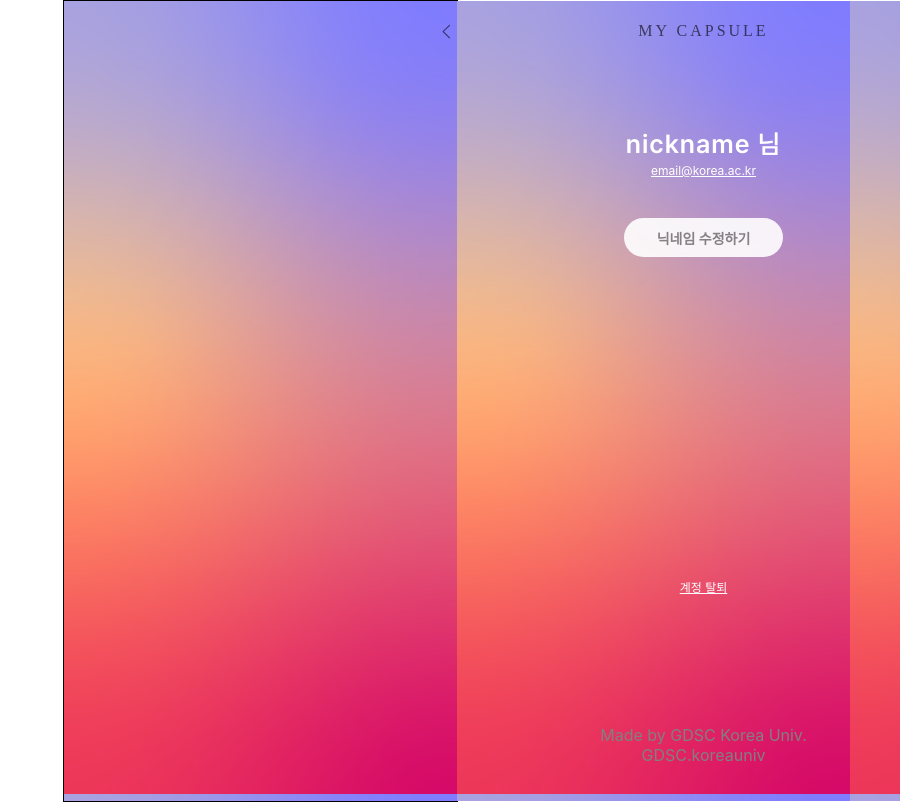
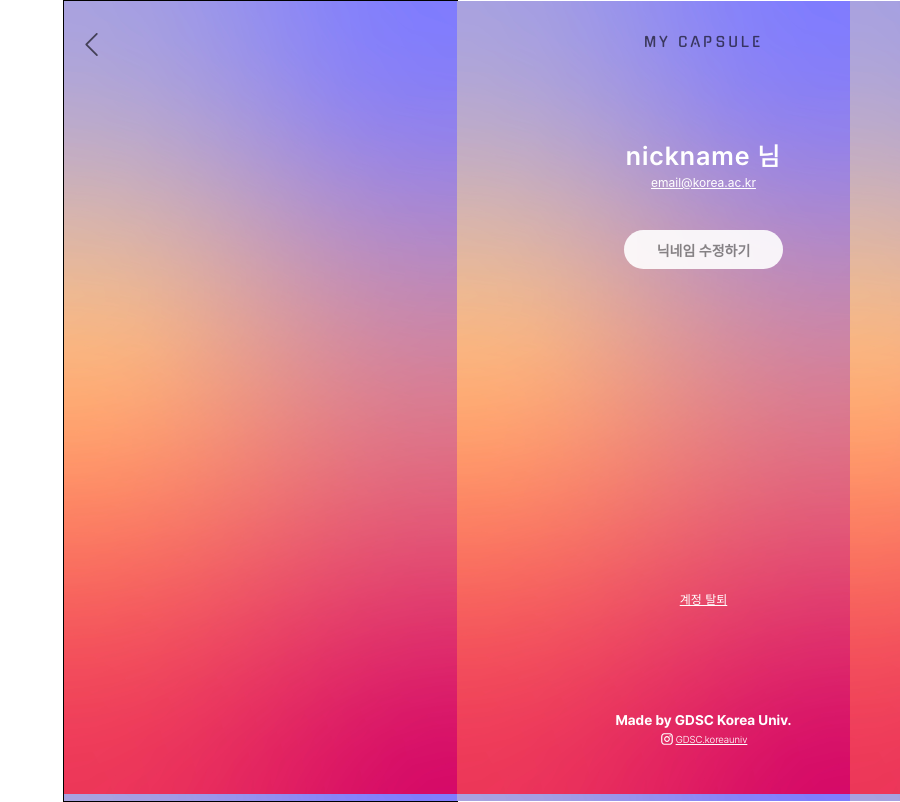
Before and after one commit to 2024-GDSCKU-TimeCapsule/Frontend, a React (Create React App) app in the folder timecapsule/: page /mypage in a window 1280 px wide. Shown: the top 802 px of the page, without its empty margins (380-1280 px from the left). Built offline with nearby package versions, Linux system fonts and the light colour scheme.

Commit message:
header & footer finish

```diff
--- a/timecapsule/src/components/Layout/Footer/Footer.css
+++ b/timecapsule/src/components/Layout/Footer/Footer.css
@@ -4,5 +4,43 @@
 	flex-direction: column;
 	align-items: center;
 	justify-content: center;
-	color: gray;
+	color: rgb(185, 147, 147);
 }
+
+#footer {
+	height: 42px;
+	width: 100vw;
+	bottom: 50px;
+	position: absolute;
+	display: flex;
+	flex-direction: column;
+	justify-content: center;
+	align-items: center;
+}
+#link {
+	display: flex;
+	flex-direction: row;
+	justify-content: center;
+	align-items: center;
+}
+#MadeBy {
+	color: #fff;
+	text-align: right;
+	font-family: Pretendard;
+
+	font-size: 14px;
+	font-style: normal;
+	font-weight: 700;
+	line-height: 18px;
+}
+#insta-link {
+	color: #fff;
+	display: flex;
+	text-align: center;
+	align-items: center;
+	font-family: Pretendard;
+	font-size: 10px;
+	font-style: normal;
+	font-weight: 300;
+	line-height: 210%;
+}
--- a/timecapsule/src/components/Layout/Footer/Footer.js
+++ b/timecapsule/src/components/Layout/Footer/Footer.js
@@ -1,15 +1,33 @@
 import "./Footer.css";
-
 import React from "react";
 
-const Footer = () => {
+import { ReactComponent as Instagram } from "./instagram.svg";
+
+const Footer = ({ textColor = "#fff" }) => {
 	return (
-		<>
-			<div className="footer-container">
-				<div className="madeby">Made by GDSC Korea Univ.</div>
-				<div className="instagram">GDSC.koreauniv</div>
+		<div id="footer">
+			<div
+				id="MadeBy"
+				style={{
+					color: textColor,
+				}}
+			>
+				Made by GDSC Korea Univ.
 			</div>
-		</>
+			<div id="link">
+				<a
+					href="https://www.instagram.com/gdsc.koreauniv/"
+					id="insta-link"
+					style={{
+						color: textColor,
+					}}
+				>
+					<Instagram fill={textColor} />
+					<div style={{ width: "2px" }}></div>
+					GDSC.koreauniv
+				</a>
+			</div>
+		</div>
 	);
 };
 
--- a/timecapsule/src/components/Layout/Header/Header.css
+++ b/timecapsule/src/components/Layout/Header/Header.css
@@ -1,21 +1,38 @@
 .header-container {
 	height: 7.51vh;
+	width: 100vw;
+	display: flex;
+	background: none;
+	flex-direction: row;
+	justify-content: center;
+	align-items: center;
+	margin-top: 12px;
+}
+
+.backIcon {
+	width: 45px;
+	height: 45px;
+}
+
+.backButton {
+	position: absolute;
+	left: 20px;
 	display: flex;
 	flex-direction: row;
 	justify-content: center;
+	background: none;
 	align-items: center;
-}
-
-.backIcon {
-	width: 3.3vw;
-	height: 3.3vh;
-	margin-right: 40vw;
+	width: 20px;
+	height: 20px;
+	cursor: pointer;
+	border: none;
 }
 .pageName {
-	font-family: "MyFont";
+	font-family: Gugi;
 	font-style: normal;
 	font-weight: 400;
-	line-height: 50px; /* 357.143% */
+	font-size: 14px;
+	line-height: 357.143%;
 	letter-spacing: 3px;
 	opacity: 0.6;
 	position: absolute;
--- a/timecapsule/src/components/Layout/Header/Header.js
+++ b/timecapsule/src/components/Layout/Header/Header.js
@@ -2,11 +2,20 @@ import "./Header.css";
 import React from "react";
 
 import backIcon from "./img/backIcon.svg";
-const Header = ({ pageName = "MY CAPSULE" }) => {
+const Header = ({ pageName = "MY CAPSULE", backURL = "/main" }) => {
 	return (
 		<>
 			<div className="header-container">
-				<img className="backIcon" src={backIcon} alt="backIcon" />
+				<button
+					className="backButton"
+					type="button"
+					onClick={() => {
+						window.location.href = backURL;
+					}}
+				>
+					<img className="backIcon" src={backIcon} alt="backIcon" />
+				</button>
+
 				<div className="pageName">{pageName}</div>
 			</div>
 		</>
```
Also changed, not shown: timecapsule/src/components/Layout/Footer/instagram.svg (added).
